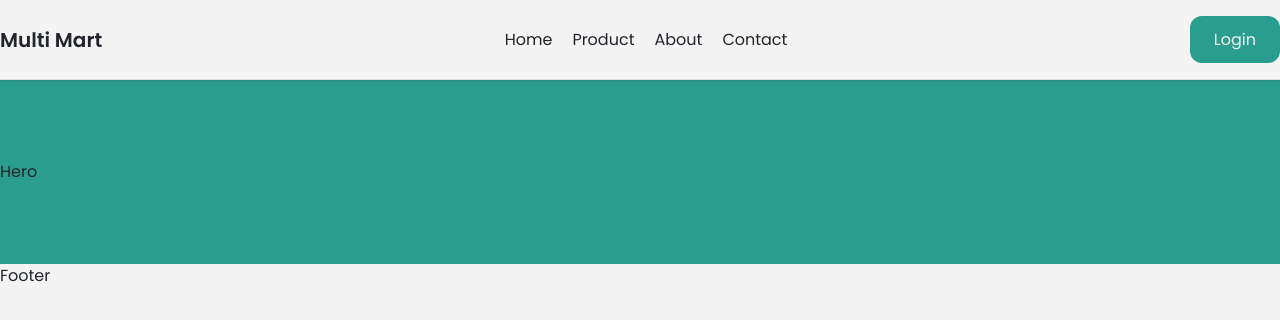
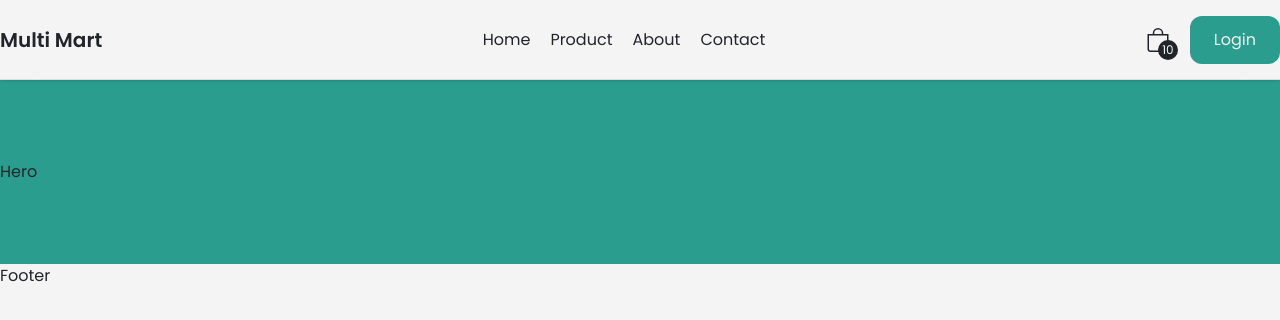
Before and after one commit to SabujMahonto/multi-mart-client, a Next.js app: page / in a window 1280 px wide. Shown: the top 320 px of the page. Built offline with nearby package versions, Linux system fonts and the light colour scheme.

Commit message:
navbar Bag icon added

```diff
--- a/components/NavBar.tsx
+++ b/components/NavBar.tsx
@@ -1,4 +1,5 @@
 import Link from "next/link";
+import { BsBag } from "react-icons/bs";
 import Button from "./Button";
 
 export const NavBar = () => {
@@ -38,8 +39,14 @@ export const NavBar = () => {
             </ul>
           </nav>
           {/* NAV RIGHT */}
-          <nav>
-            <Button href="/login" placeholder="Login" color="green" />
+          <nav className="flex items-center gap-5">
+            <Link href="/cart" className="relative text-2xl">
+              <BsBag />
+              <span className="absolute w-5 h-5 flex justify-center items-center  text-xs rounded-full bg-dark text-light -right-2 -bottom-2">
+                10
+              </span>
+            </Link>
+            <Button href="/login" placeholder="Login" />
           </nav>
         </div>
       </header>
--- a/package.json
+++ b/package.json
@@ -21,6 +21,7 @@
     "postcss": "8.4.26",
     "react": "18.2.0",
     "react-dom": "18.2.0",
+    "react-icons": "^4.10.1",
     "tailwindcss": "3.3.3",
     "typescript": "5.1.6"
   }
```
Also changed, not shown: 1 other file (tests, documents, lock files or other folders).
